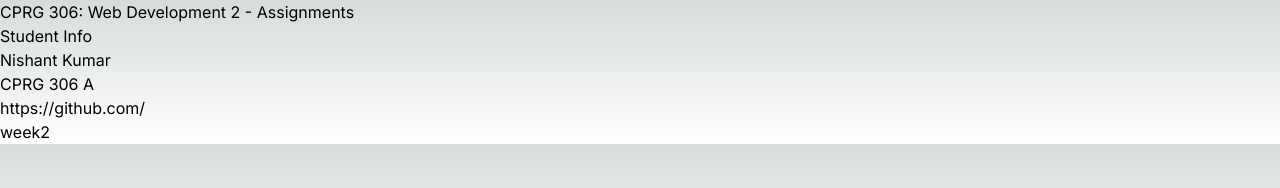
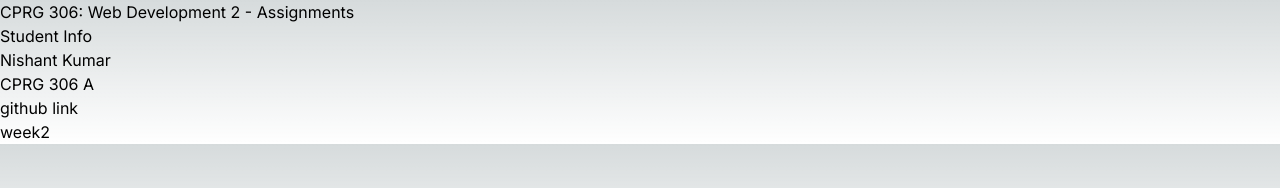
Before and after one commit to nishant-kd/cprg306-assignments, a Next.js app: page / in a window 1280 px wide. Shown: the top 188 px of the page. Built offline with nearby package versions, Linux system fonts and the light colour scheme.

Commit message:
name change

```diff
--- a/app/StudentInfo.js
+++ b/app/StudentInfo.js
@@ -6,7 +6,7 @@
             <h1>Student Info</h1>
             <p>Nishant Kumar</p>
             <p>CPRG 306 A</p>
-            <Link href = "https://github.com/">https://github.com/</Link>
+            <Link href = "https://github.com/nishant-kd/cprg306-assignments">github link</Link>
         </div>
     )
 }
```
